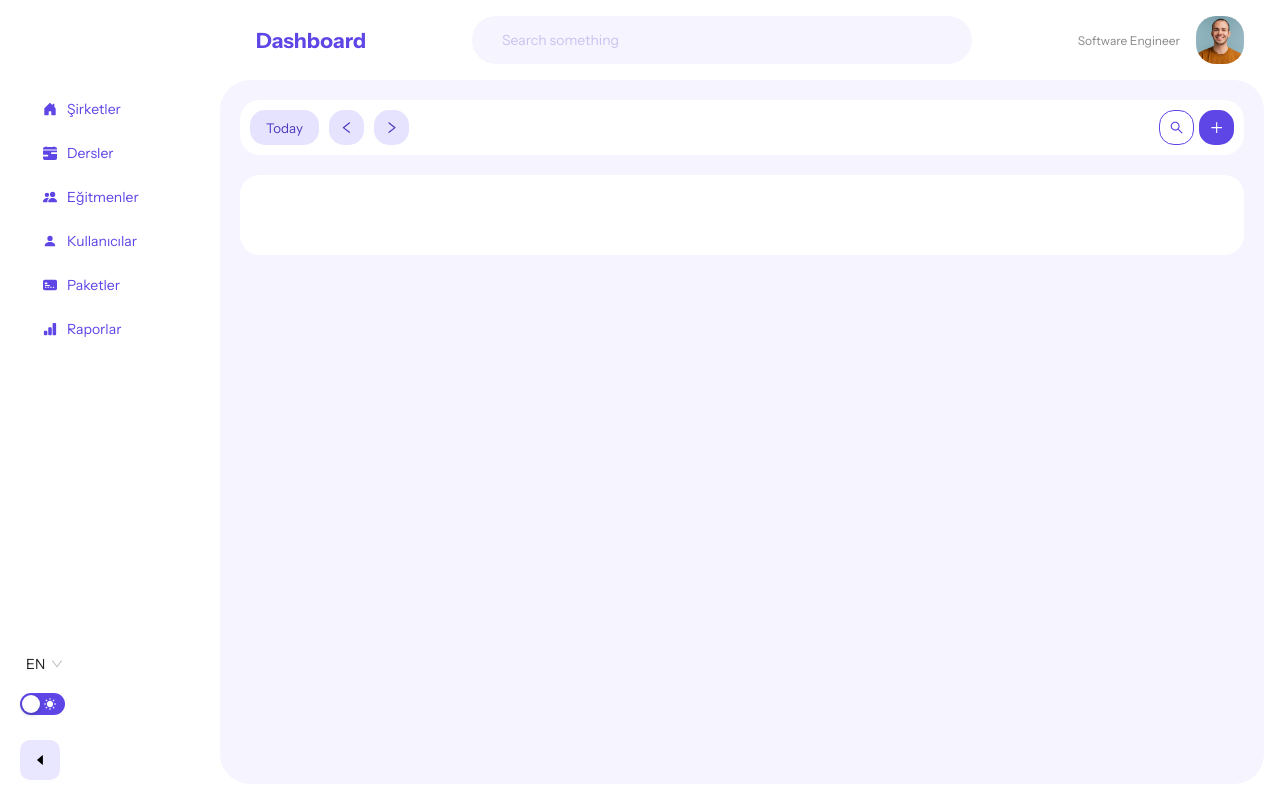
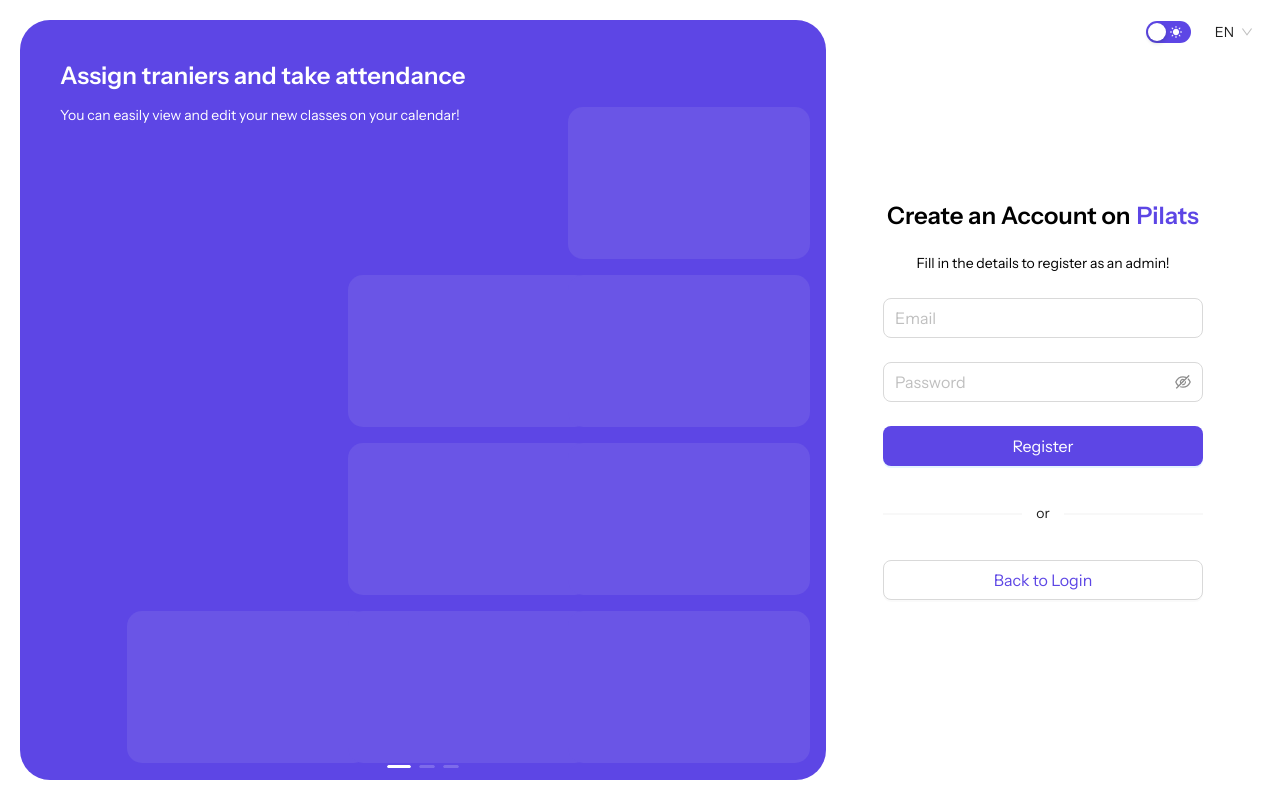
Before and after one commit to selimaynigul/pilats-web-app, a React (Create React App) app: page /register in a window 1280 px wide. Before the commit this address led to /. Built offline with nearby package versions, Linux system fonts and the light colour scheme; the HTML template or start-up script is replaced by a standard one.

Commit message:
admin register form added

```diff
--- a/src/components/scheduler/Scheduler.tsx
+++ b/src/components/scheduler/Scheduler.tsx
@@ -17,7 +17,7 @@ import {
   StyledModal,
 } from "components/scheduler/SchedulerStyles";
 import { sessionService } from "services";
-import { getBranchId, hasRole } from "utils/permissionUtils";
+import { getBranchId, getCompanyId, hasRole } from "utils/permissionUtils";
 
 const DragAndDropCalendar = withDragAndDrop(Calendar);
 const localizer = momentLocalizer(moment);
@@ -57,6 +57,7 @@ const MyCalendar: React.FC = () => {
       startDate: dayjs(startDate).toISOString(), // Use ISO 8601 with time
       endDate: dayjs(endDate).toISOString(),
       branchId: getBranchId(),
+      companyId: getCompanyId() || company.id || null,
       searchByPageDto: {
         pageSize: 200,
       },
--- a/src/navigation/app-navigation.tsx
+++ b/src/navigation/app-navigation.tsx
@@ -21,6 +21,7 @@ const AppNavigation = () => {
     <Routes>
       {/* Public Route */}
       <Route path="/login" element={<LoginPage />} />
+      <Route path="/register" element={<LoginPage />} />
 
       {/* Protected Routes within the App Layout */}
       <Route element={<AppLayout />}>
--- a/src/pages/login/login-form.tsx
+++ b/src/pages/login/login-form.tsx
@@ -1,18 +1,90 @@
 import React, { useState, useContext } from "react";
-import { Form, Input, Button, Divider, message } from "antd";
+import { Form, Input, Button, Divider, message, Typography } from "antd";
 import { MailOutlined, LockOutlined } from "@ant-design/icons";
 import { useNavigate, Link, useLocation } from "react-router-dom";
 import styled from "styled-components";
+const { Title, Text } = Typography;
 
-const FormContainer = styled.div`
+const StyledForm = styled(Form)`
+  width: 100%;
+  max-width: 400px;
+  padding: 40px;
+  background-color: transparent;
+
+  @media (max-width: 768px) {
+    padding: 20px;
+  }
+`;
+
+const StyledTitle = styled(Title)`
+  margin-bottom: 20px !important;
+  box-sizing: content-box;
+
+  display: flex;
+  justify-content: center;
+  gap: 6px;
+  height: 30px;
+  color: ${({ theme }) => theme.text} !important;
+
+  .words {
+    overflow: hidden;
+  }
+
+  span {
+    display: block;
+    height: 100%;
+    animation: spin_words 20s infinite;
+
+    text-align: end;
+  }
+
+  @keyframes spin_words {
+    44% {
+      transform: translateY(0%);
+    }
+
+    50% {
+      transform: translateY(-100%);
+    }
+    94% {
+      transform: translateY(-100%);
+    }
+
+    100% {
+      transform: translateY(-200%);
+    }
+  }
+`;
+
+const PurpleText = styled.div`
+  color: #5d46e5;
+`;
+
+const Catchword = styled(Text)`
+  display: block;
+  text-align: center;
+  margin-bottom: 24px;
+  color: ${({ theme }) => theme.text};
+`;
+
+const ButtonContainer = styled.div`
   display: flex;
   flex-direction: column;
-  justify-content: center;
-  align-items: center;
-  gap: 30px;
+  gap: 20px;
+  margin-top: 16px;
 `;
 
-const Login: React.FC = () => {
+const ForgotPasswordLink = styled(Link)`
+  display: block;
+  text-align: right;
+  margin-top: 8px;
+`;
+
+const LoginButton = styled(Button)`
+  background: ${({ theme }) => theme.primary};
+`;
+
+const LoginForm: React.FC<{ onFinish: any }> = ({ onFinish }) => {
   const [username, setUsername] = useState("");
   const [password, setPassword] = useState("");
   const [loading, setLoading] = useState(false);
@@ -20,66 +92,58 @@ const Login: React.FC = () => {
 
   const navigate = useNavigate();
 
-  const handleLogin = () => {
-    return 1;
-  };
   return (
-    <FormContainer>
-      <Form
-        name="normal_login"
-        style={{ width: "100%" }}
-        initialValues={{
-          remember: true,
-        }}
-        onFinish={handleLogin}
+    <StyledForm name="login_form" onFinish={onFinish} layout="vertical">
+      <StyledTitle level={3}>
+        <div className="words">
+          <span>Welcome</span>
+          <span>Sign in</span>
+          <span>Welcome</span>
+        </div>
+        to <PurpleText>Pilats</PurpleText>
+      </StyledTitle>
+
+      <Catchword>Please log in to your account or sign up!</Catchword>
+
+      <Form.Item
+        name="email"
+        rules={[{ required: true, message: "Please input your username!" }]}
       >
-        <Form.Item
-          name="username"
-          rules={[
-            {
-              required: true,
-            },
-          ]}
-        >
-          <Input
-            prefix={<MailOutlined className="site-form-item-icon" />}
-            placeholder="Mail"
-            onChange={(e) => setUsername(e.target.value)}
-          />
+        <Input placeholder="Username" size="large" />
       </Form.Item>
 
       <Form.Item
-          style={{ marginBottom: 0 }}
         name="password"
-          rules={[
-            {
-              required: true,
-            },
-          ]}
+        rules={[{ required: true, message: "Please input your password!" }]}
       >
-          <Input.Password
-            style={{ marginBottom: 5 }}
-            prefix={<LockOutlined className="site-form-item-icon" />}
-            onChange={(e) => setPassword(e.target.value)}
-          />
+        <Input.Password placeholder="Password" size="large" />
       </Form.Item>
-        <Form.Item style={{ margin: 0, marginBottom: 10 }}></Form.Item>
 
-        <Form.Item style={{ marginBottom: 10 }}>
-          <Button
-            loading={loading}
+      <ForgotPasswordLink to="#">Forgot your password?</ForgotPasswordLink>
+
+      <ButtonContainer>
+        <LoginButton
           type="primary"
           htmlType="submit"
-            style={{ width: "100%" }}
-          ></Button>
-        </Form.Item>
-        <Divider style={{ color: "gray" }} plain></Divider>
-        <Form.Item>
-          <Button type="default" style={{ width: "100%" }}></Button>
-        </Form.Item>
-      </Form>
-    </FormContainer>
+          size="large"
+          block
+          loading={loading}
+        >
+          Login
+        </LoginButton>
+        <Divider plain>or</Divider>
+
+        <Button
+          onClick={() => navigate("/register")}
+          size="large"
+          block
+          style={{ color: "#5d46e5" }}
+        >
+          Sign Up
+        </Button>
+      </ButtonContainer>
+    </StyledForm>
   );
 };
 
-export default Login;
+export default LoginForm;
--- a/src/pages/login/login-page.tsx
+++ b/src/pages/login/login-page.tsx
@@ -22,10 +22,12 @@ import {
 import styled, { keyframes } from "styled-components";
 import { useTheme } from "contexts/ThemeProvider";
 import { useAuth } from "contexts/AuthProvider";
-import { useNavigate } from "react-router-dom";
+import { useLocation, useNavigate } from "react-router-dom";
 import { authService } from "services";
+import LoginForm from "./login-form";
+import RegisterForm from "pages/register/register-form";
 
-const { Title, Text, Link } = Typography;
+const { Title, Text } = Typography;
 const { Option } = Select;
 
 const LoginFormContainer = styled.div`
@@ -48,81 +50,6 @@ const HeaderContainer = styled.div`
   display: flex;
   align-items: center;
   gap: 12px;
-`;
-
-const StyledForm = styled(Form)`
-  width: 100%;
-  max-width: 400px;
-  padding: 40px;
-  background-color: transparent;
-
-  @media (max-width: 768px) {
-    padding: 20px;
-  }
-`;
-
-const StyledTitle = styled(Title)`
-  margin-bottom: 20px !important;
-  box-sizing: content-box;
-
-  display: flex;
-  justify-content: center;
-  gap: 6px;
-  height: 30px;
-  color: ${({ theme }) => theme.text} !important;
-
-  .words {
-    overflow: hidden;
-  }
-
-  span {
-    display: block;
-    height: 100%;
-    animation: spin_words 20s infinite;
-
-    text-align: end;
-  }
-
-  @keyframes spin_words {
-    44% {
-      transform: translateY(0%);
-    }
-
-    50% {
-      transform: translateY(-100%);
-    }
-    94% {
-      transform: translateY(-100%);
-    }
-
-    100% {
-      transform: translateY(-200%);
-    }
-  }
-`;
-
-const PurpleText = styled.div`
-  color: #5d46e5;
-`;
-
-const Catchword = styled(Text)`
-  display: block;
-  text-align: center;
-  margin-bottom: 24px;
-  color: ${({ theme }) => theme.text};
-`;
-
-const ButtonContainer = styled.div`
-  display: flex;
-  flex-direction: column;
-  gap: 20px;
-  margin-top: 16px;
-`;
-
-const ForgotPasswordLink = styled(Link)`
-  display: block;
-  text-align: right;
-  margin-top: 8px;
 `;
 
 const Wrapper = styled.div`
@@ -221,9 +148,6 @@ const TextSkeletonWrapper = styled.div`
 `;
 
 const FirstSlideContent = styled.div``;
-const LoginButton = styled(Button)`
-  background: ${({ theme }) => theme.primary};
-`;
 
 const Box = styled.div`
   width: 242px;
@@ -275,36 +199,11 @@ const LoginPage: React.FC = () => {
   const { login } = useAuth();
   const navigate = useNavigate();
   const [loading, setLoading] = useState(false);
+  const location = useLocation();
 
-  const mockResponses = {
-    "mainadmin@test.com": {
-      token: "mock-main-admin-token",
-      user: {
-        id: "1",
-        name: "Main Admin",
-        email: "mainadmin@test.com",
-        role: "mainAdmin",
-      },
-    },
-    "companyadmin@test.com": {
-      token: "mock-company-admin-token",
-      user: {
-        id: "2",
-        name: "Company Admin",
-        email: "companyadmin@test.com",
-        role: "companyAdmin",
-      },
-    },
-    "branchadmin@test.com": {
-      token: "mock-branch-admin-token",
-      user: {
-        id: "3",
-        name: "Branch Admin",
-        email: "branchadmin@test.com",
-        role: "branchAdmin",
-      },
-    },
-  };
+  // Check if the path is /login or /register
+  const isLogin = location.pathname === "/login";
+  const isRegister = location.pathname === "/register";
 
   const [messageApi, contextHolder] = message.useMessage();
 
@@ -329,16 +228,22 @@ const LoginPage: React.FC = () => {
       });
     setLoading(false);
   };
-  /*
-    authService
-      .adminRegister({ email: "selim@test.com", password: "1234" })
-      .then(() => {
-        message.success("register successful");
-      })
-      .catch(() => {
-        message.error("register failed");
-      }); */
 
+  const handleRegister = async (values: {
+    email: string;
+    password: string;
+  }) => {
+    setLoading(true);
+    try {
+      await authService.adminRegister(values);
+      message.success("Registration successful! Redirecting to login...");
+      navigate("/login");
+    } catch (error: any) {
+      message.error(error.response?.data?.message || "Registration failed");
+    } finally {
+      setLoading(false);
+    }
+  };
   return (
     <Wrapper>
       <Cover>
@@ -438,53 +343,11 @@ const LoginPage: React.FC = () => {
             {/* Add more language options if needed */}
           </Select>
         </HeaderContainer>
-        <StyledForm name="login_form" onFinish={handleFinish} layout="vertical">
-          <StyledTitle level={3}>
-            <div className="words">
-              <span>Welcome</span>
-              <span>Sign in</span>
-              <span>Welcome</span>
-            </div>
-            to <PurpleText>Pilats</PurpleText>
-          </StyledTitle>
-
-          <Catchword>Please log in to your account or sign up!</Catchword>
-
-          <Form.Item
-            name="email"
-            rules={[{ required: true, message: "Please input your username!" }]}
-          >
-            <Input placeholder="Username" size="large" />
-          </Form.Item>
-
-          <Form.Item
-            name="password"
-            rules={[{ required: true, message: "Please input your password!" }]}
-          >
-            <Input.Password placeholder="Password" size="large" />
-          </Form.Item>
-
-          <ForgotPasswordLink href="#">
-            Forgot your password?
-          </ForgotPasswordLink>
-
-          <ButtonContainer>
-            <LoginButton
-              type="primary"
-              htmlType="submit"
-              size="large"
-              block
-              loading={loading}
-            >
-              Login
-            </LoginButton>
-            <Divider plain>or</Divider>
-
-            <Button size="large" block style={{ color: "#5d46e5" }}>
-              Sign Up
-            </Button>
-          </ButtonContainer>
-        </StyledForm>
+        {isLogin ? (
+          <LoginForm onFinish={handleFinish} />
+        ) : (
+          <RegisterForm onFinish={handleRegister} />
+        )}
       </LoginFormContainer>
     </Wrapper>
   );
--- /dev/null
+++ b/src/pages/register/register-form.tsx
@@ -0,0 +1,109 @@
+import React, { useState } from "react";
+import { Form, Input, Button, Divider, message, Typography } from "antd";
+import { useNavigate } from "react-router-dom";
+import styled from "styled-components";
+import { authService } from "services";
+
+const { Title, Text } = Typography;
+
+const StyledForm = styled(Form)`
+  width: 100%;
+  max-width: 400px;
+  padding: 40px;
+  background-color: transparent;
+
+  @media (max-width: 768px) {
+    padding: 20px;
+  }
+`;
+
+const StyledTitle = styled(Title)`
+  margin-bottom: 20px !important;
+  display: flex;
+  justify-content: center;
+  gap: 6px;
+  color: ${({ theme }) => theme.text} !important;
+`;
+
+const PurpleText = styled.div`
+  color: #5d46e5;
+`;
+
+const Catchword = styled(Text)`
+  display: block;
+  text-align: center;
+  margin-bottom: 24px;
+  color: ${({ theme }) => theme.text};
+`;
+
+const ButtonContainer = styled.div`
+  display: flex;
+  flex-direction: column;
+  gap: 20px;
+  margin-top: 16px;
+`;
+
+const RegisterButton = styled(Button)`
+  background: ${({ theme }) => theme.primary};
+`;
+
+const BackToLoginButton = styled(Button)`
+  color: #5d46e5;
+`;
+
+const RegisterForm: React.FC<{ onFinish: any }> = ({ onFinish }) => {
+  const [loading, setLoading] = useState(false);
+  const navigate = useNavigate();
+
+  return (
+    <StyledForm name="register_form" onFinish={onFinish} layout="vertical">
+      <StyledTitle level={3}>
+        Create an Account on <PurpleText>Pilats</PurpleText>
+      </StyledTitle>
+
+      <Catchword>Fill in the details to register as an admin!</Catchword>
+
+      <Form.Item
+        name="email"
+        rules={[
+          { required: true, message: "Please input your email!" },
+          { type: "email", message: "Please enter a valid email!" },
+        ]}
+      >
+        <Input placeholder="Email" size="large" />
+      </Form.Item>
+
+      <Form.Item
+        name="password"
+        rules={[
+          { required: true, message: "Please input your password!" },
+          { min: 4, message: "Password must be at least 4 characters long!" },
+        ]}
+      >
+        <Input.Password placeholder="Password" size="large" />
+      </Form.Item>
+
+      <ButtonContainer>
+        <RegisterButton
+          type="primary"
+          htmlType="submit"
+          size="large"
+          block
+          loading={loading}
+        >
+          Register
+        </RegisterButton>
+        <Divider plain>or</Divider>
+        <BackToLoginButton
+          onClick={() => navigate("/login")}
+          size="large"
+          block
+        >
+          Back to Login
+        </BackToLoginButton>
+      </ButtonContainer>
+    </StyledForm>
+  );
+};
+
+export default RegisterForm;
```
Lines whose indentation alone changed are shown as unchanged.
